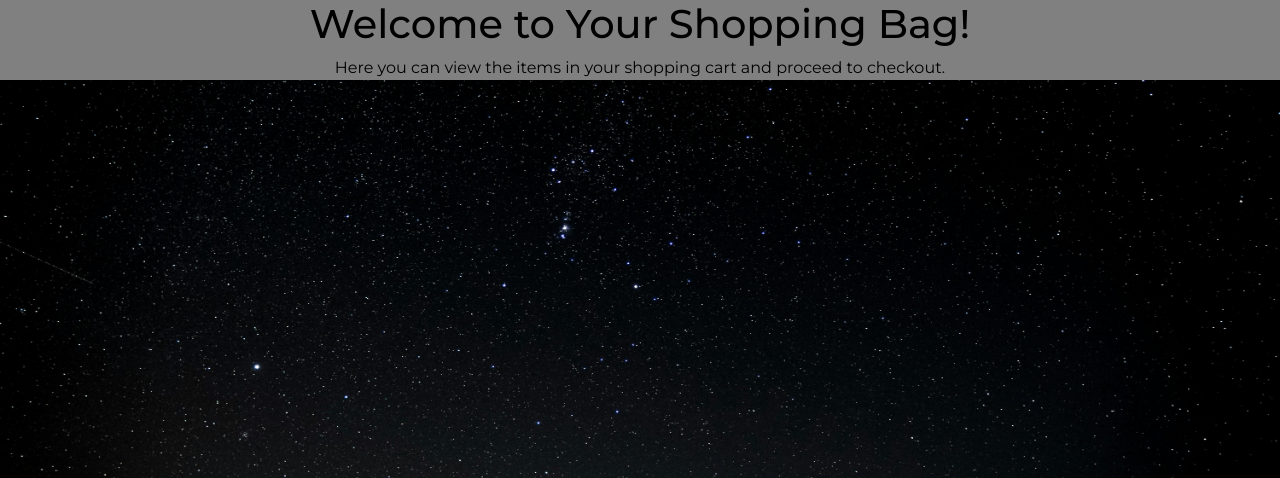
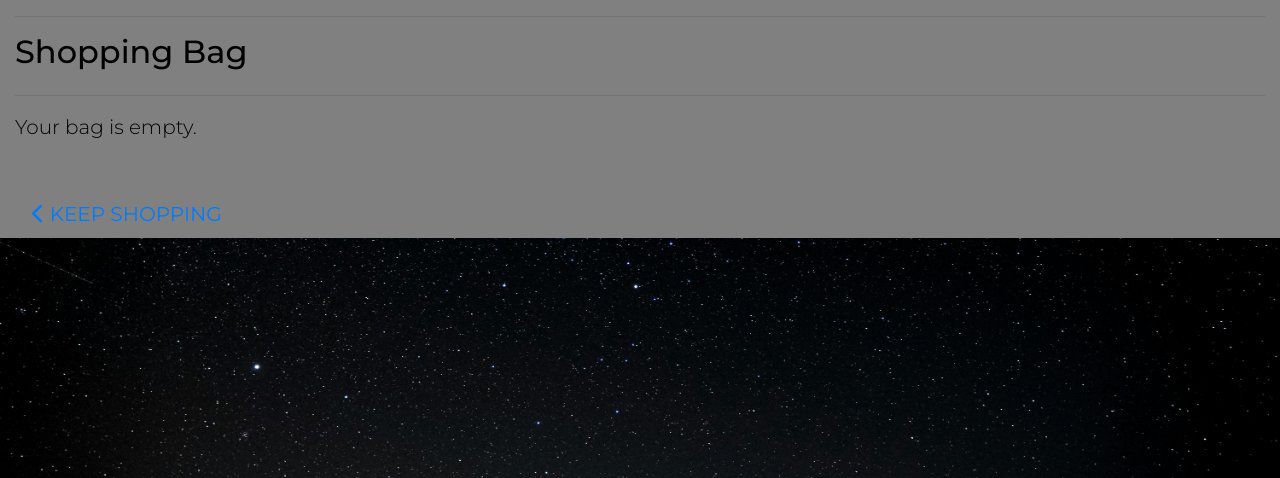
Before and after one commit to mahidaCodeTrained/observastore, a Django app: template bag/templates/bag/shopping_bag.html in a window 1280 px wide. Shown: the part 143-621 px from the top of the page. Run offline with Django 5.2, Linux system fonts and the light colour scheme; the template is opened without the code that fills it: most values are stand-ins (such as "Sample title", 1, 10 or a date in 2020); some libraries are stand-ins or nearby versions.

Commit message:
Add updates to template

```diff
--- a/bag/templates/bag/shopping_bag.html
+++ b/bag/templates/bag/shopping_bag.html
@@ -3,7 +3,28 @@
 
 {% block content %}
     <div class="blockbody">
-        <h1 class="text-center">Welcome to Your Shopping Bag!</h1>
-        <p class="text-center">Here you can view the items in your shopping cart and proceed to checkout.</p>
+        <div class="row">
+            <div class="col">
+                <hr>
+                <h2 class="logo-font mb-4">Shopping Bag</h2>
+                <hr>
+            </div>
+        </div>
+
+        <div class="row">
+            <div class="col">
+                {% if bag_items %}
+                    <div class="table-responsive rounded"></div>
+                {% else %}
+                    <p class="lead mb-5">Your bag is empty.</p>
+                    <a href="{% url 'storefront' %}" class="btn btn-outline-black rounded-0 btn-lg">
+                        <span class="icon">
+                            <i class="fas fa-chevron-left"></i>
+                        </span>
+                        <span class="text-uppercase">Keep Shopping</span>
+                    </a>
+                {% endif %}
+            </div>
+        </div>
     </div>
 {% endblock %}
```
